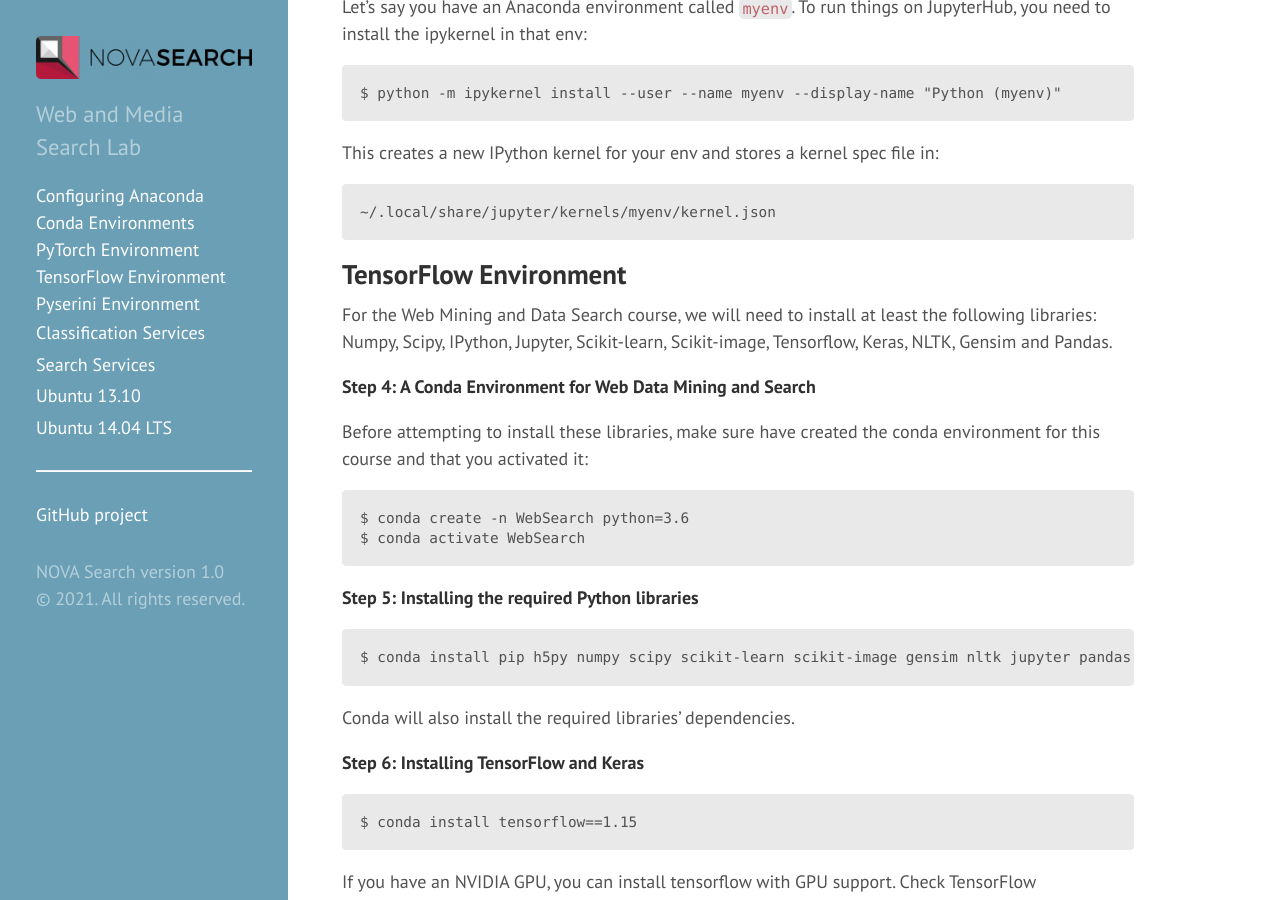
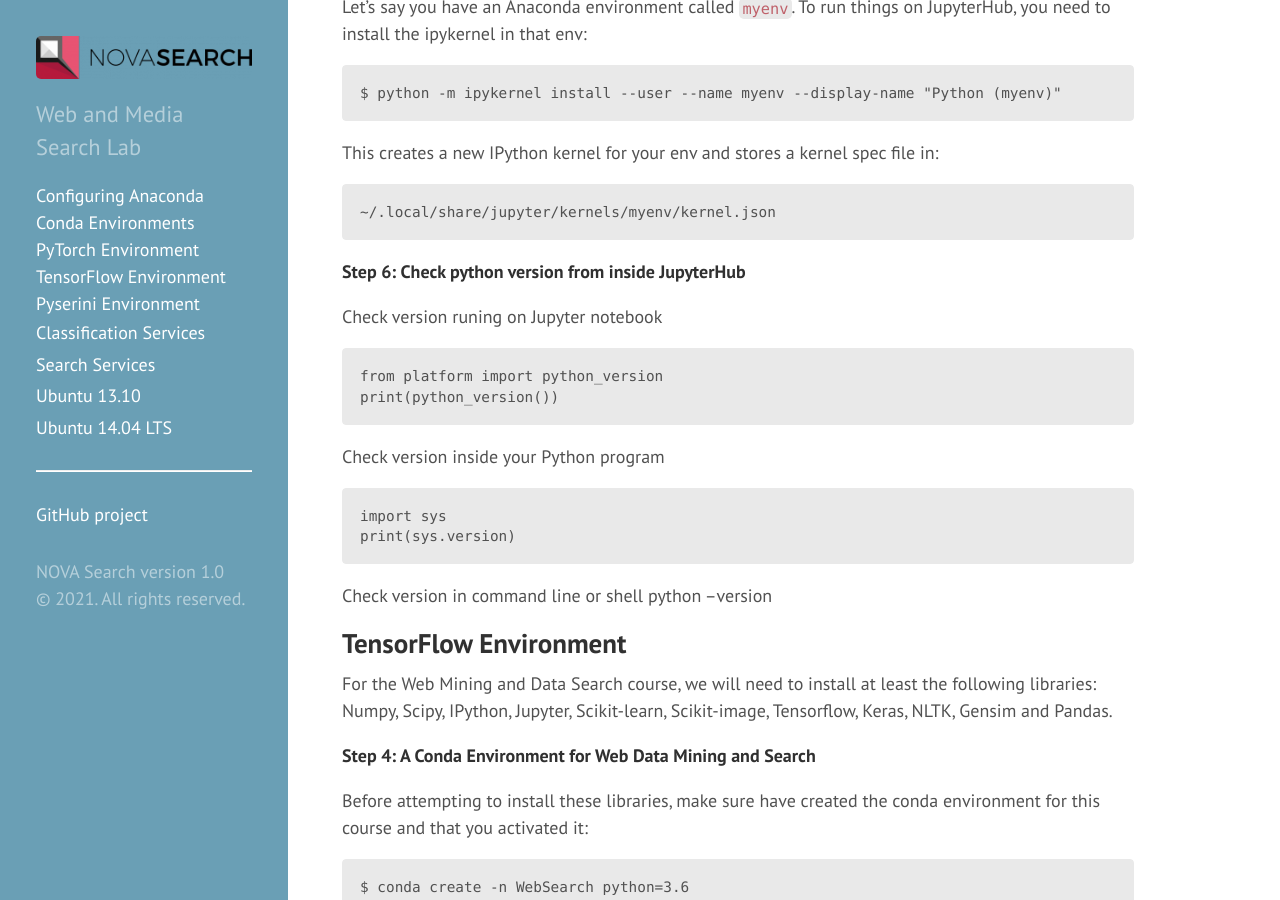
Before and after one commit to novasearch/wiki.novasearch.org, a Jekyll site: the page built from wiki/Python_DeepLearning.md, in a window 1280 px wide and 900 px high, scrolled down 1757 px. Built offline with Jekyll 4.4.1, drawn with Linux system fonts in a browser that asks for light colours.

Commit message:
Update Python_DeepLearning.md

```diff
--- a/wiki/Python_DeepLearning.md
+++ b/wiki/Python_DeepLearning.md
@@ -69,6 +69,21 @@ Let's say you have an Anaconda environment called `myenv`. To run things on Jupy
 This creates a new IPython kernel for your env and stores a kernel spec file in:
 
     ~/.local/share/jupyter/kernels/myenv/kernel.json
+
+**Step 6: Check python version from inside JupyterHub**
+
+ Check version runing on Jupyter notebook
+
+    from platform import python_version
+    print(python_version())
+
+ Check version inside your Python program
+
+    import sys
+    print(sys.version)
+
+ Check version in command line or shell
+    python --version
 
 
 TensorFlow Environment
```
